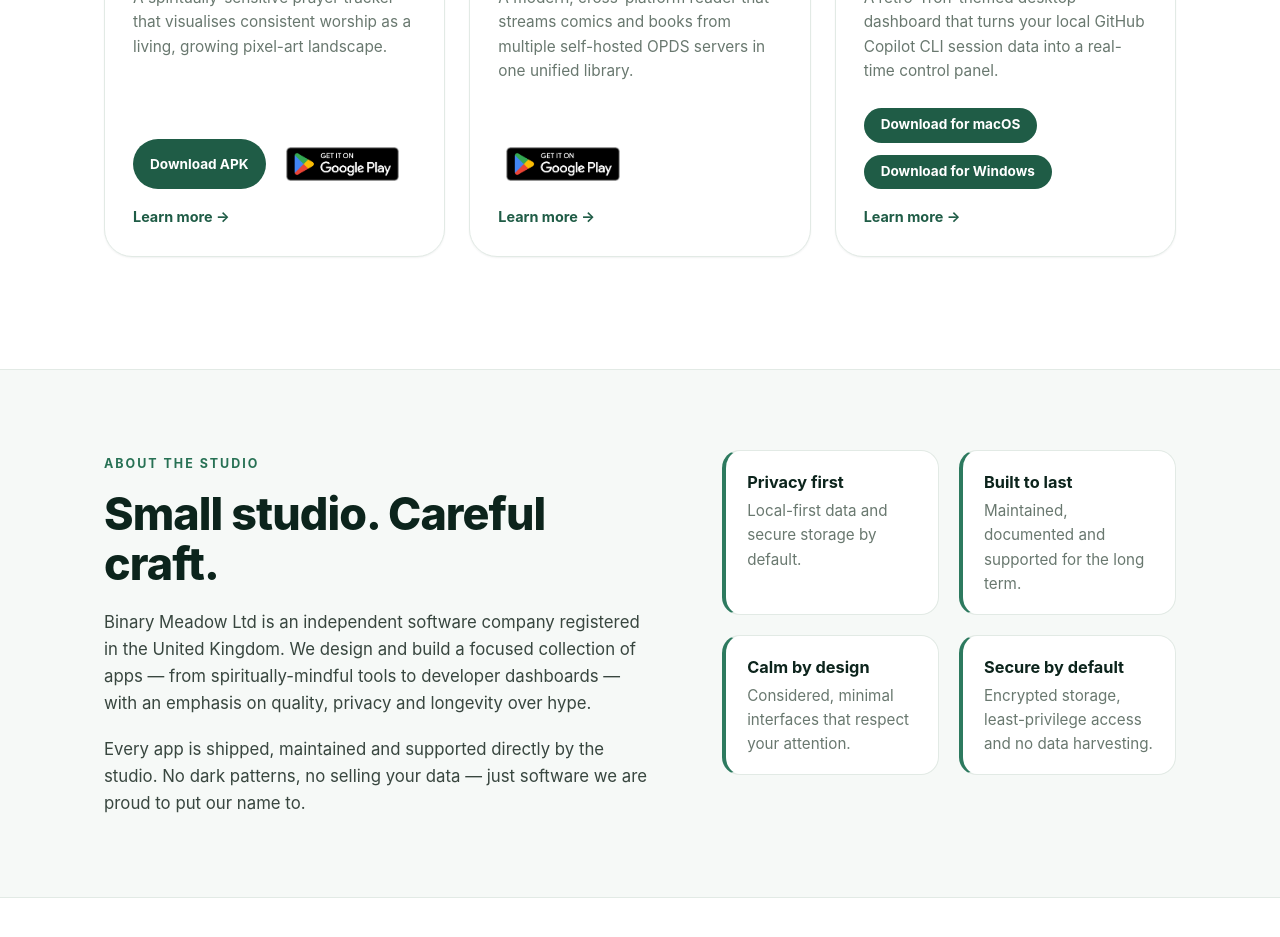
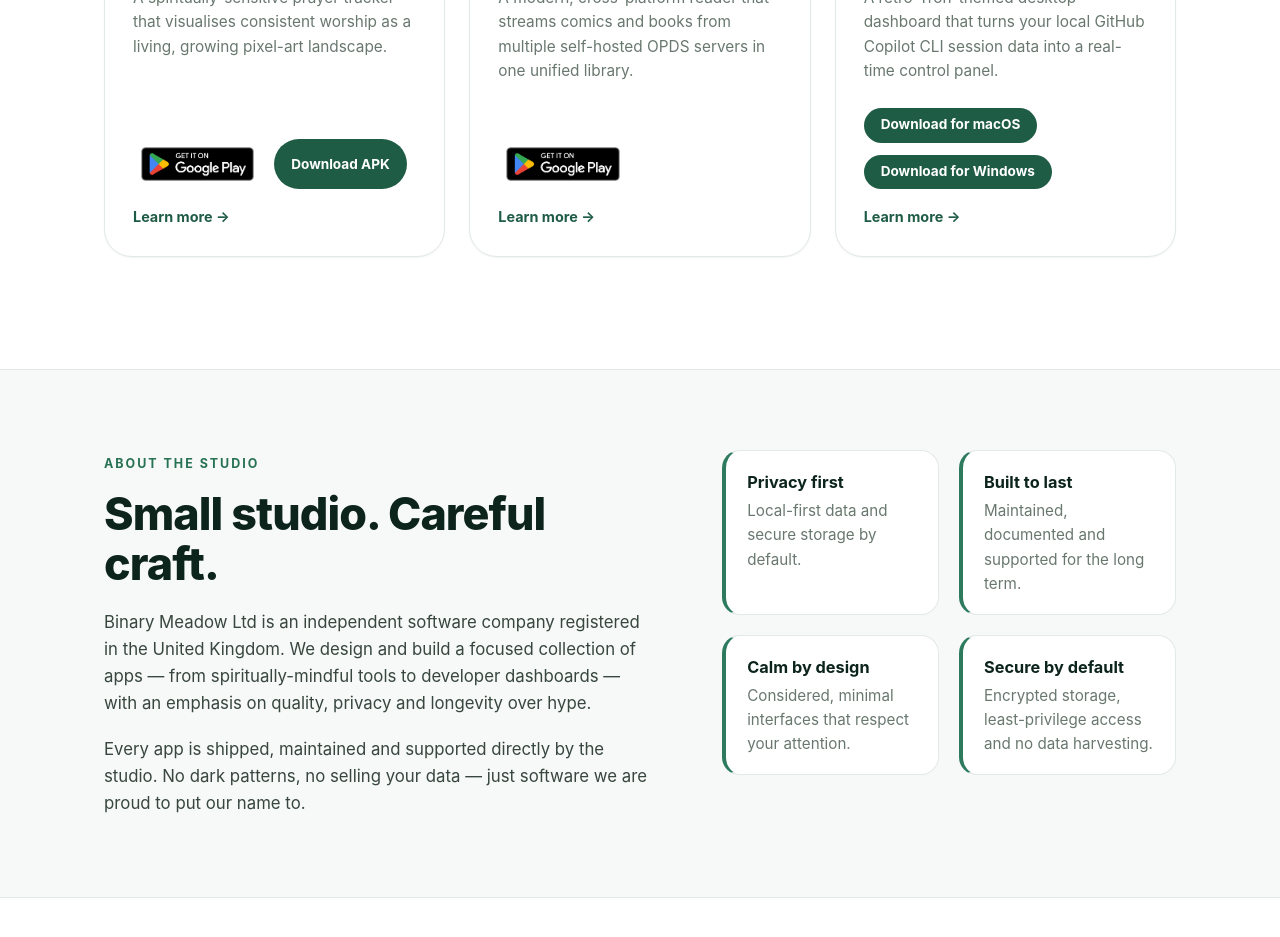
Before and after one commit to faesel/binary-meadow, a Next.js app: page / in a window 1280 px wide. Shown: the part 1320-2257 px from the top of the page. Built offline with nearby package versions, Linux system fonts and the light colour scheme.

Commit message:
feat(jannah-builder): show Google Play badge above APK download

```diff
--- a/src/data/apps.ts
+++ b/src/data/apps.ts
@@ -81,13 +81,13 @@ export const apps: App[] = [
     repository: 'https://github.com/faesel/jannah-builder',
     downloads: [
       {
-        label: 'Download APK',
-        href: 'https://github.com/faesel/jannah-builder/releases',
+        label: 'Google Play',
+        href: 'https://play.google.com/store/apps/details?id=com.jannahbuilder',
         platform: 'android',
       },
       {
-        label: 'Google Play',
-        href: 'https://play.google.com/store/apps/details?id=com.jannahbuilder',
+        label: 'Download APK',
+        href: 'https://github.com/faesel/jannah-builder/releases',
         platform: 'android',
       },
     ],
```
